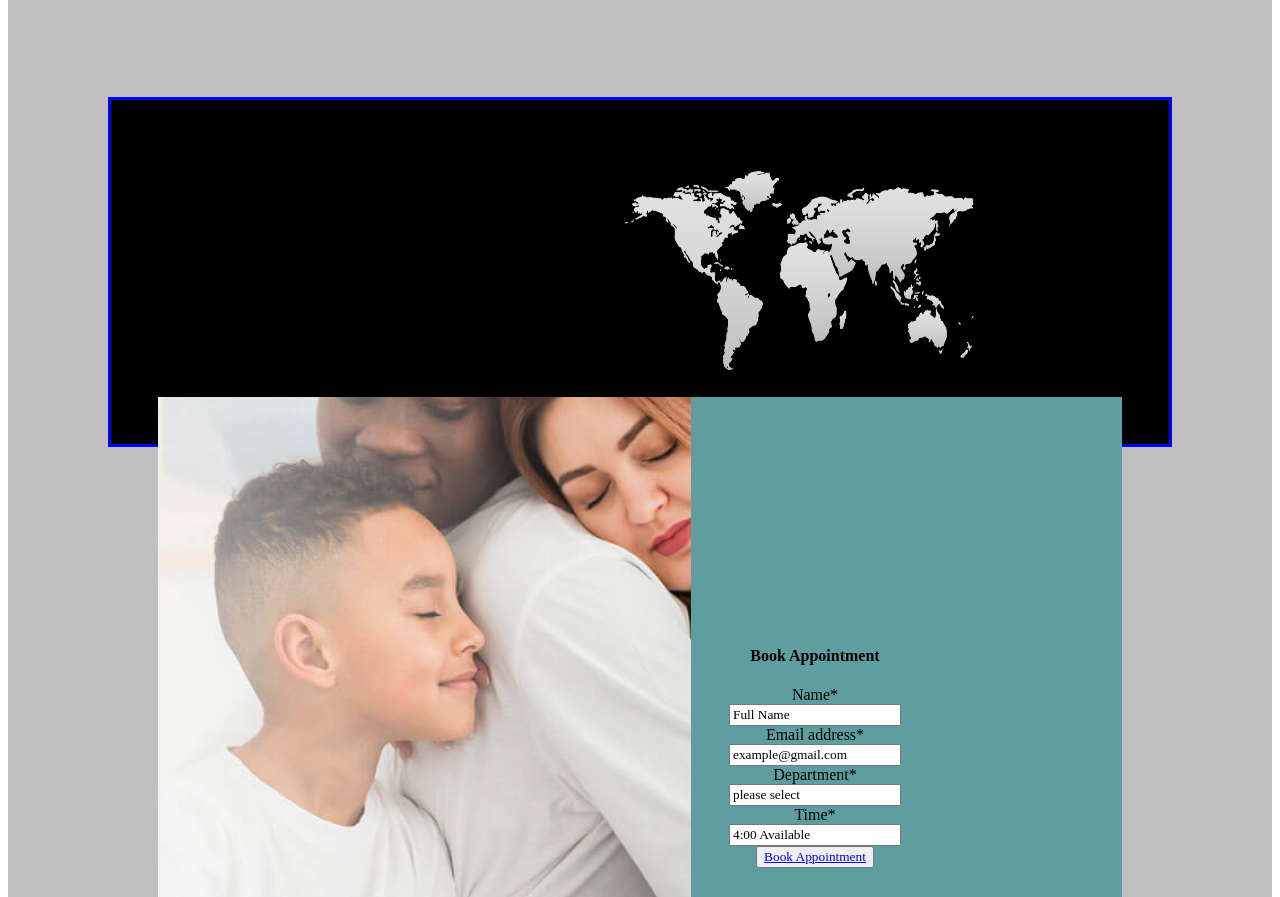
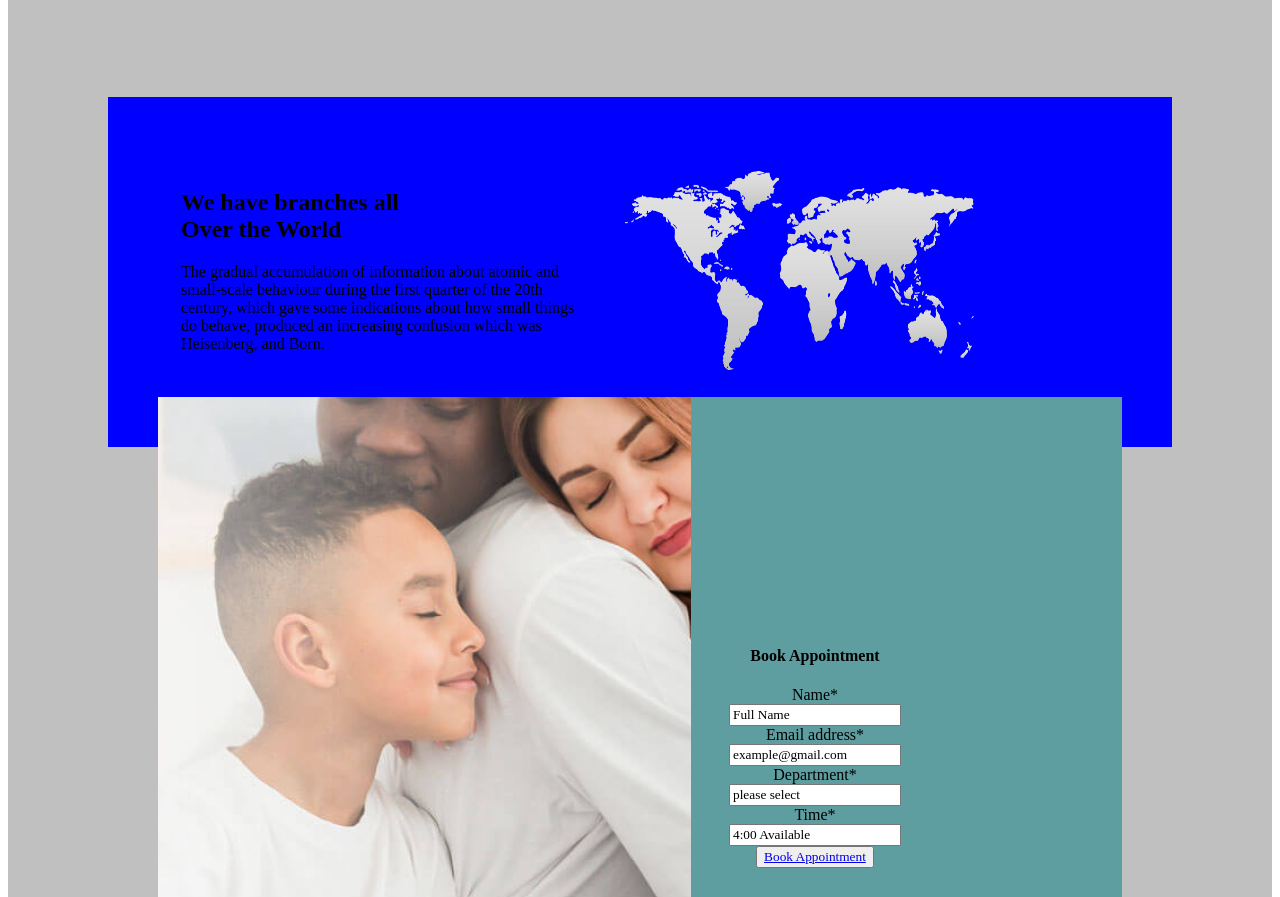
Before and after one commit to catekui/Insuarance, a plain HTML site: page index.html in a window 1280 px wide. Shown: the part 2655-3552 px from the top of the page. Drawn offline with Linux system fonts and the light colour scheme.

Commit message:
This commit will changethe styling of elements in class map

```diff
--- a/index.css
+++ b/index.css
@@ -169,7 +169,7 @@ a:hover{
     margin: 100px;
     border: solid blue;
     padding: 70px;
-    background-color: black;
+    background: blue;
 
 }
 .branches {
```
